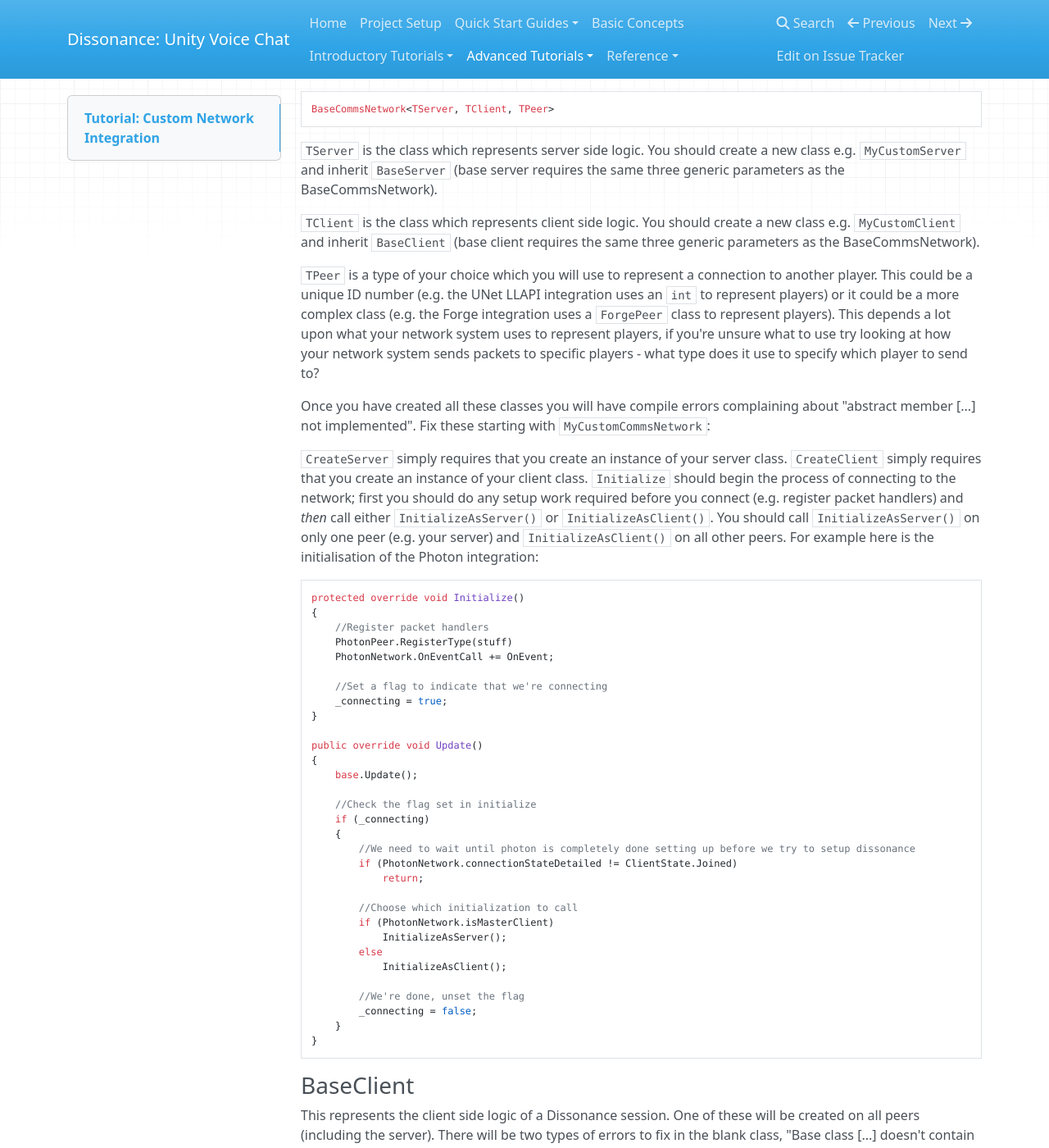
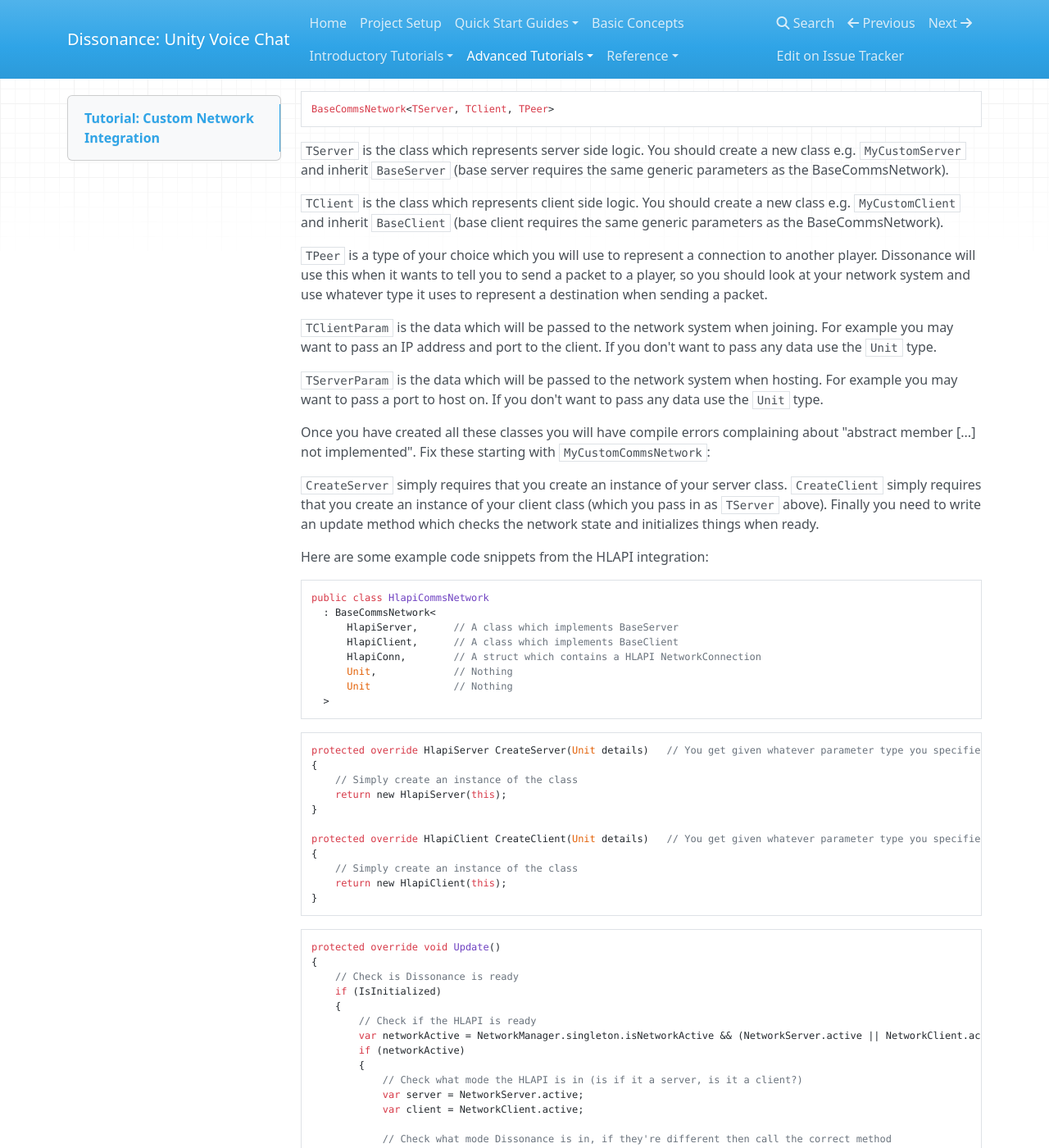
Before and after one commit to Placeholder-Software/Dissonance, an MkDocs documentation site: the page built from docs/Tutorials/Custom-Networking.md, in a window 1280 px wide and 1400 px high, scrolled down 679 px. Shown: the whole window at 82% size. Built offline with MkDocs 1.6.1, drawn with Linux system fonts in a browser that asks for light colours; nearby versions of some CDN libraries; old or Windows-style settings are respelled for this version of MkDocs; some of the changed text lies outside the part shown.

Commit message:
Rewritten Custom-Networking docs for the new network system

````diff
--- a/docs/Tutorials/Custom-Networking.md
+++ b/docs/Tutorials/Custom-Networking.md
@@ -10,53 +10,93 @@
 
 ### BaseCommsNetwork
 
-`BaseCommsNetwork` is a convenience class which implements a lot of the complexity of `ICommsNetwork` for you (including all packet reading and writing). This is how all of the built-in networking integrations are built. To start with you should create a new class e.g. `MyCustomCommsNetwork` which inherits the `BaseCommsNetwork` class. This requires three generic parameters:
+`BaseCommsNetwork` is a convenience class which implements a lot of the complexity of `ICommsNetwork` for you (including all packet reading and writing). This is how all of the built-in networking integrations are built. To start with you should create a new class e.g. `MyCustomCommsNetwork` which inherits the `BaseCommsNetwork` class. This requires five generic parameters:
 
     BaseCommsNetwork<TServer, TClient, TPeer>
 
-`TServer` is the class which represents server side logic. You should create a new class e.g. `MyCustomServer` and inherit `BaseServer` (base server requires the same three generic parameters as the BaseCommsNetwork).
+`TServer` is the class which represents server side logic. You should create a new class e.g. `MyCustomServer` and inherit `BaseServer` (base server requires the same generic parameters as the BaseCommsNetwork).
 
-`TClient` is the class which represents client side logic. You should create a new class e.g. `MyCustomClient` and inherit `BaseClient` (base client requires the same three generic parameters as the BaseCommsNetwork).
+`TClient` is the class which represents client side logic. You should create a new class e.g. `MyCustomClient` and inherit `BaseClient` (base client requires the same generic parameters as the BaseCommsNetwork).
 
-`TPeer` is a type of your choice which you will use to represent a connection to another player. This could be a unique ID number (e.g. the UNet LLAPI integration uses an `int` to represent players) or it could be a more complex class (e.g. the Forge integration uses a `ForgePeer` class to represent players). This depends a lot upon what your network system uses to represent players, if you're unsure what to use try looking at how your network system sends packets to specific players - what type does it use to specify which player to send to?
+`TPeer` is a type of your choice which you will use to represent a connection to another player. Dissonance will use this when it wants to tell you to send a packet to a player, so you should look at your network system and use whatever type it uses to represent a destination when sending a packet.
+
+`TClientParam` is the data which will be passed to the network system when joining. For example you may want to pass an IP address and port to the client. If you don't want to pass any data use the `Unit` type.
+
+`TServerParam` is the data which will be passed to the network system when hosting. For example you may want to pass a port to host on. If you don't want to pass any data use the `Unit` type.
 
 Once you have created all these classes you will have compile errors complaining about "abstract member [...] not implemented". Fix these starting with `MyCustomCommsNetwork`:
 
-`CreateServer` simply requires that you create an instance of your server class. `CreateClient` simply requires that you create an instance of your client class. `Initialize` should begin the process of connecting to the network; first you should do any setup work required before you connect (e.g. register packet handlers) and *then* call either `InitializeAsServer()` or `InitializeAsClient()`. You should call `InitializeAsServer()` on only one peer (e.g. your server) and `InitializeAsClient()` on all other peers. For example here is the initialisation of the Photon integration:
+`CreateServer` simply requires that you create an instance of your server class. `CreateClient` simply requires that you create an instance of your client class (which you pass in as `TServer` above). Finally you need to write an update method which checks the network state and initializes things when ready.
+
+Here are some example code snippets from the HLAPI integration:
 
 ```
-protected override void Initialize()
+public class HlapiCommsNetwork
+  : BaseCommsNetwork<
+      HlapiServer,      // A class which implements BaseServer
+      HlapiClient,      // A class which implements BaseClient
+      HlapiConn,        // A struct which contains a HLAPI NetworkConnection
+      Unit,             // Nothing
+      Unit              // Nothing
+  >
+```
+
+```
+protected override HlapiServer CreateServer(Unit details)   // You get given whatever parameter type you specified, we specified Unit, so we get that
 {
-    //Register packet handlers
-    PhotonPeer.RegisterType(stuff)
-    PhotonNetwork.OnEventCall += OnEvent;
-
-    //Set a flag to indicate that we're connecting
-    _connecting = true;
+    // Simply create an instance of the class
+    return new HlapiServer(this);
 }
 
-public override void Update()
+protected override HlapiClient CreateClient(Unit details)   // You get given whatever parameter type you specified, we specified Unit, so we get that
 {
-    base.Update();
-
-    //Check the flag set in initialize
-    if (_connecting)
-    {
-        //We need to wait until photon is completely done setting up before we try to setup dissonance
-        if (PhotonNetwork.connectionStateDetailed != ClientState.Joined)
-            return;
-
-        //Choose which initialization to call
-        if (PhotonNetwork.isMasterClient)
-            InitializeAsServer();
-        else
-            InitializeAsClient();
-
-        //We're done, unset the flag
-        _connecting = false;
-    }
+    // Simply create an instance of the class
+    return new HlapiClient(this);
 }
 ```
+
+```
+protected override void Update()
+{
+    // Check is Dissonance is ready
+    if (IsInitialized)
+    {
+        // Check if the HLAPI is ready
+        var networkActive = NetworkManager.singleton.isNetworkActive && (NetworkServer.active || NetworkClient.active);
+        if (networkActive)
+        {
+            // Check what mode the HLAPI is in (is if it a server, is it a client?)
+            var server = NetworkServer.active;
+            var client = NetworkClient.active;
+
+            // Check what mode Dissonance is in, if they're different then call the correct method
+            if (Mode.IsServerEnabled() != server || Mode.IsClientEnabled() != client)
+            {
+                // HLAPI is server and client, so run as a non dedicated host (passing in the correct parameters, in this case nothing)
+                if (server && client)
+                    RunAsHost(Unit.None, Unit.None);
+
+                // HLAPI is just a server, so run as a dedicated host
+                else if (server)
+                    RunAsDedicatedServer(Unit.None);
+
+                // HLAPI is just a client, so run as a client
+                else if (client)
+                    RunAsClient(Unit.None);
+            }
+        }
+        else if (Mode != NetworkMode.None)
+        {
+            //Network is not active, so make sure Dissonance is not active too
+            Stop();
+        }
+    }
+
+    base.Update();
+}
+```
+
+As you can see the Update method is fairly simple - you simply need to make sure that the Dissonance `Mode` and the state of your networking system are the same, if they ever differ you should simply call the correct method to transition to the correct mode.
 
 ### BaseClient
 
@@ -131,22 +171,4 @@
 
 ### A Note On Loopback
 
-The Dissonance networking system creates both a client *and* a server on the peer which is the server. The server must be able to send a receive messages to this client in the same way as any other client even though it is effectively sending messages to itself! If your network system cannot handle this you should detect when the server and client are the same peer (query the `ServerEnabled` flag) and directly pass the data across without touching the network at all. For example this is done in the `PreprocessPacketToClient` method in the `ForgeCommsNetwork`.
-
-If your networking system can handle loopback you still need to be careful to ensure that packets sent to the server and packets sent to the client do not get mixed up (e.g. use different channels for the two different messages).
-
-```
-//This is called before any packet is sent from server to client through forge networking.
-//If it returns true the packet is not sent to forge at all.
-public bool PreprocessPacketToClient(ArraySegment<byte> packet, ForgePeer destination, uint channel, bool reliable)
-{
-    //Is this loopback?
-    if (ServerEnabled && destination.Peer.NetworkId != BNetworking.PrimarySocket.Me.NetworkId)
-        return false;
-
-    //Directly pass this data to the client (forge doesn't ever see this packet)
-    Client.NetworkReceivedPacket(source: destination, data: packet);
-
-    return true;
-}
-```
+The Dissonance networking system creates both a client *and* a server on the peer which is the server. The server must be able to send a receive messages to this client in the same way as any other client even though it is effectively sending messages to itself! If your network system cannot handle this you should detect when the server and client are the same peer (query the `ServerEnabled` flag) and directly pass the data across without touching the network at all. For example this is done in the `PreprocessPacketToClient` and `PreprocessPacketToServer` methods in the `HlapiCommsNetwork`, these methods check if the destination is the local peer, and if so directly pass the packet across and it never touches the network. If your networking system can handle loopback you still need to be careful to ensure that packets sent to the server and packets sent to the client do not get mixed up (e.g. use different channels for the two different messages).
````
